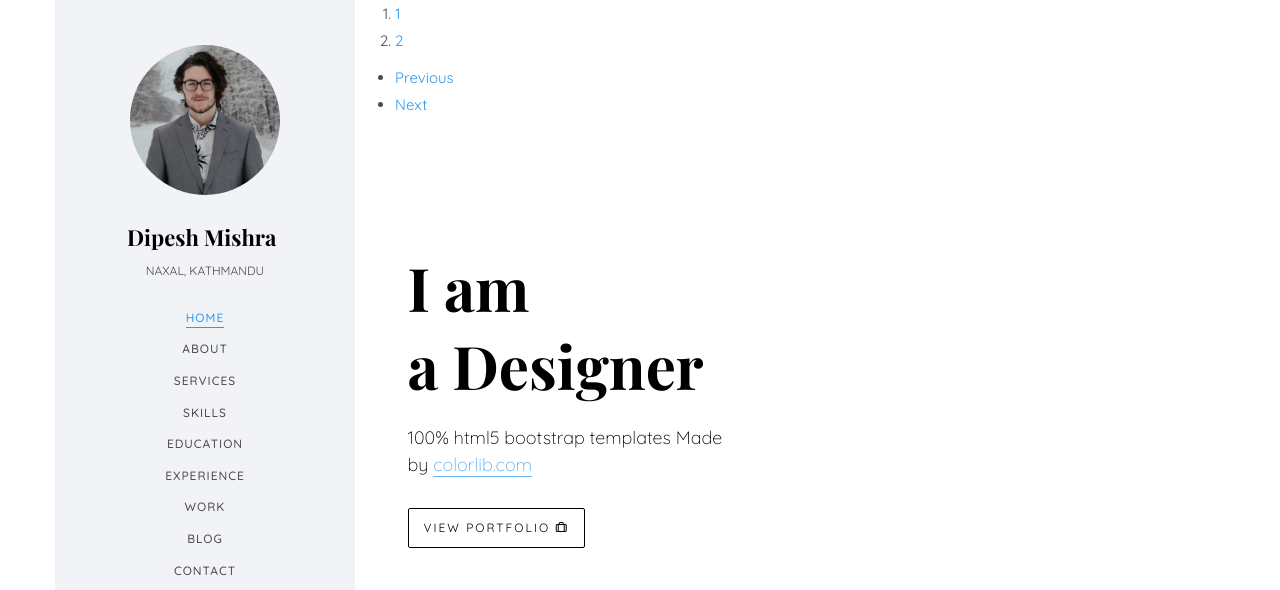
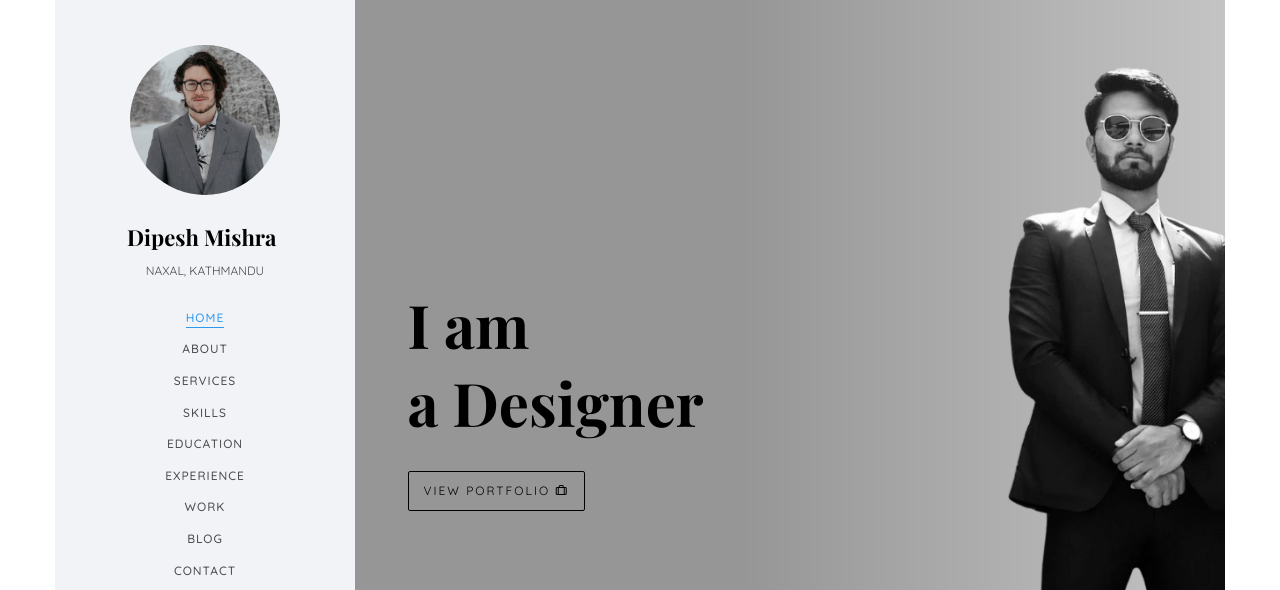
Before and after one commit to DpeshMisra/portfolio, a plain HTML site: page index.html in a window 1280 px wide. Shown: the top 590 px of the page. Drawn offline with nearby package versions, Linux system fonts and the light colour scheme; files whose address does not match are found by name; a web font is replaced by a local one.

Commit message:
Update index.html

```diff
--- a/index.html
+++ b/index.html
@@ -94,7 +94,7 @@
 </div>
 </div>
 </li>
-<li style="background-image: url(images/websitelanding.png.pagespeed.ic.0rX0GbDP6F.jpg)">
+<li style="background-image: url(images/websitelanding.png)">
 <div class="overlay"></div>
 <div class="container-fluid">
 <div class="row">
@@ -102,7 +102,7 @@
 <div class="slider-text-inner">
 <div class="desc">
 <h1>I am <br>a Designer</h1>
-<h2>100% html5 bootstrap templates Made by <a href="https://colorlib.com/" target="_blank">colorlib.com</a></h2>
+<h2><a href="" target="_blank"></a></h2>
 <p><a class="btn btn-primary btn-learn">View Portfolio <i class="icon-briefcase3"></i></a></p>
 </div>
 </div>
```
